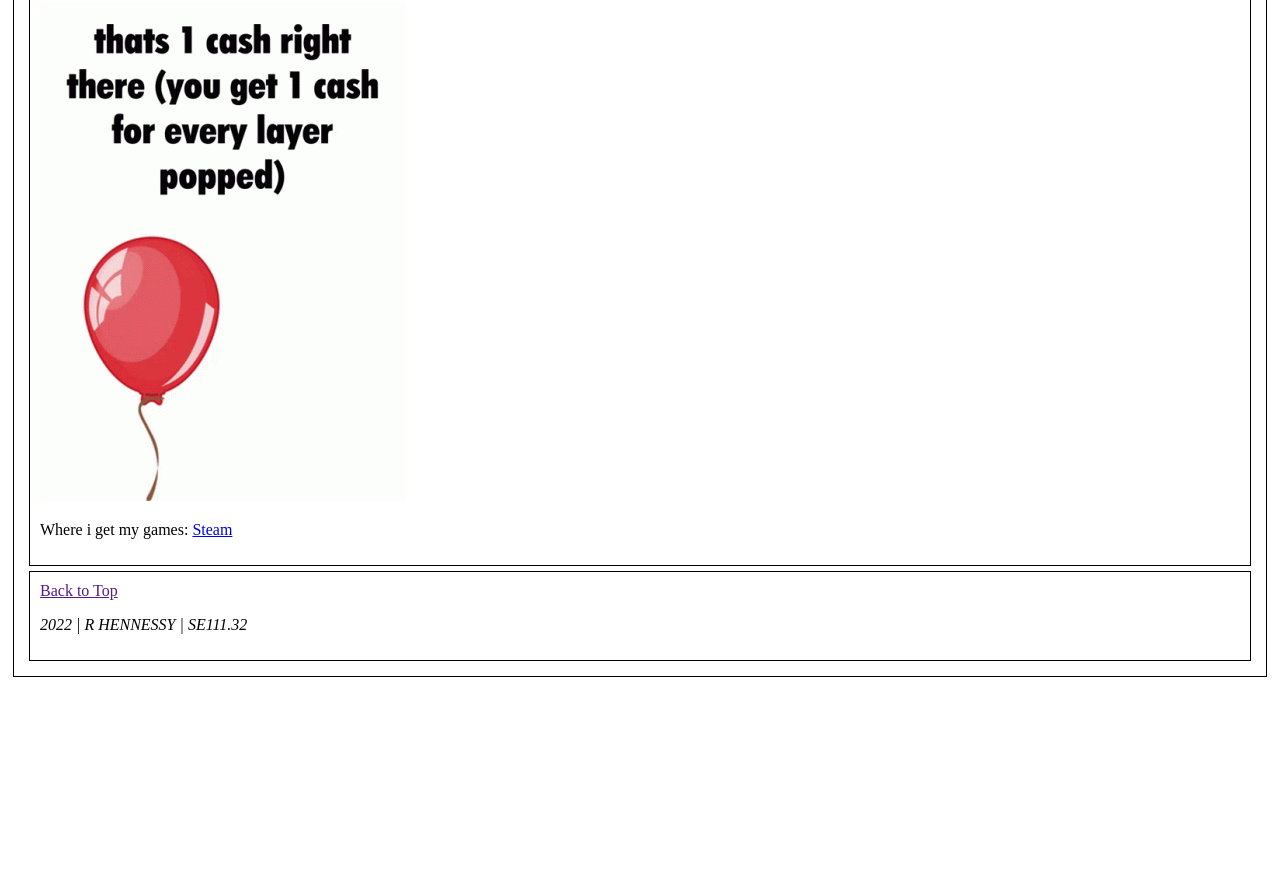
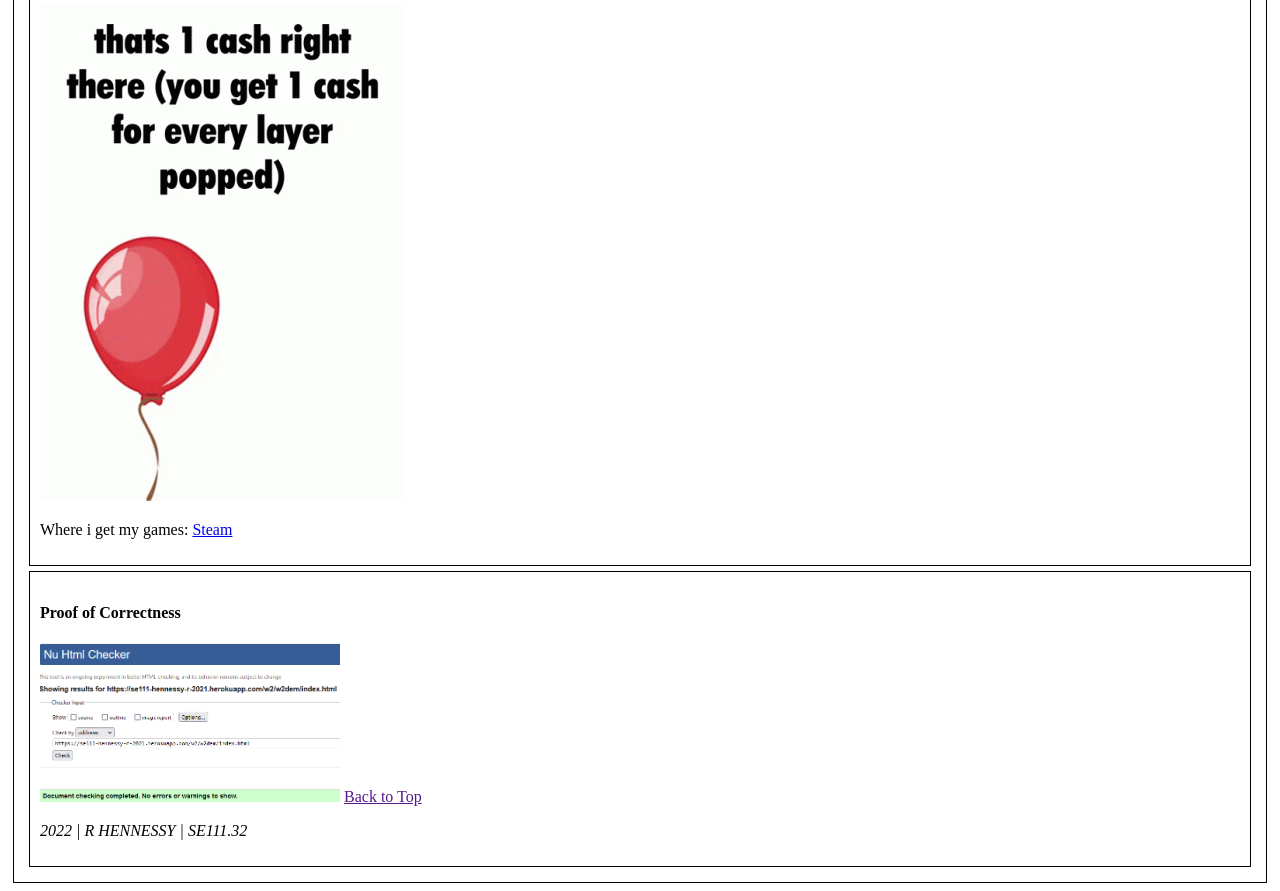
Before and after one commit to YourLocalWeaboo/se111-but-better, a plain HTML site: page w2/w2dem/index.html in a window 1280 px wide. Shown: the part 1170-2061 px from the top of the page. Before the commit the page ends 1855 px from the top, so only its background shows below. Drawn offline with Linux system fonts and the light colour scheme.

Commit message:
last check

```diff
--- a/w2/w2dem/index.html
+++ b/w2/w2dem/index.html
@@ -81,7 +81,8 @@
         </div>
 
         <div id="Fo">
-
+            <h4>Proof of Correctness</h4>
+            <img src="images/pain.PNG" alt="it better show up" width="300">
             <a href="">Back to Top</a>
 
             <p><i>2022 | R HENNESSY | SE111.32</i></p>
```
Also changed, not shown: w2/w2dem/images/pain.PNG (added).
